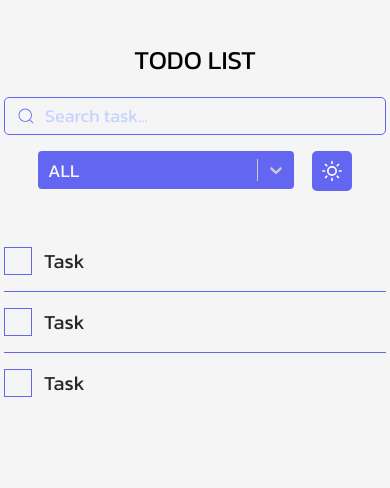
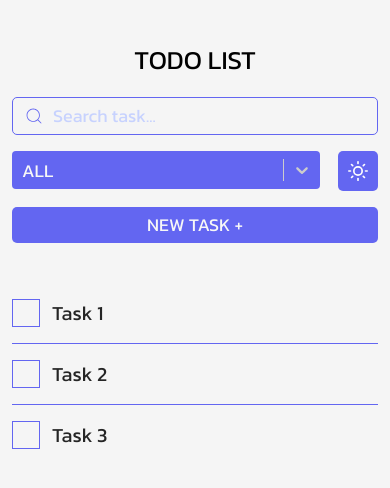
Before and after one commit to skyzerx777/ToDo-react, a React (Vite) app: page / in a window 390 px wide. Shown: the top 488 px of the page. Built offline with nearby package versions, Linux system fonts and the light colour scheme.

Commit message:
added add task button

```diff
--- a/src/App.tsx
+++ b/src/App.tsx
@@ -1,6 +1,7 @@
 import { createContext, useState } from 'react';
 import { Helmet } from 'react-helmet';
 import './App.css';
+import AddTaskButton from './components/AddTaskButton';
 import Content from './components/Content';
 import SearchInput from './components/SearchInput';
 
@@ -24,7 +25,7 @@ function App() {
 					}; transition: background-color .2s`}
 				</style>
 			</Helmet>
-			<header className='max-w-3xl mx-auto px-1 md:px-10 text-center pt-10'>
+			<header className='max-w-3xl mx-auto px-3 md:px-10 text-center pt-10'>
 				<h1
 					className={`uppercase text-[26px] leading-[39px] font-medium transition-colors duration-300 ${
 						theme === 'light' ? 'text-black' : 'text-white'
@@ -33,6 +34,7 @@ function App() {
 					Todo list
 				</h1>
 				<SearchInput />
+				<AddTaskButton />
 			</header>
 			<Content />
 		</ThemeContext.Provider>
--- a/src/components/AddButton.tsx
+++ /dev/null
@@ -1,3 +0,0 @@
-export default function AddButton() {
-	return <div>AddButton</div>;
-}
--- a/src/components/AddTaskButton.tsx
+++ b/src/components/AddTaskButton.tsx
@@ -1,3 +1,19 @@
+import { useState } from 'react';
+import { FaPlus } from 'react-icons/fa6';
+
 export default function AddTaskButton() {
-	return <div>AddTaskButton</div>;
+	const [windowWidth, setWindowWidth] = useState<number>(window.innerWidth);
+	window.addEventListener('resize', () => {
+		setWindowWidth(window.innerWidth);
+	});
+	return (
+		<button className='bg-indigo-500 rounded-[5px] w-full mt-4 py-1 uppercase font-medium text-[#f7f7f7] leading-7 text-lg md:fixed md:bottom-6 md:right-6 md:w-14 md:h-14 md:rounded-full md:text-4xl md:mt-0 md:py-0'>
+			{windowWidth >= 768 && (
+				<div className='flex justify-center'>
+					<FaPlus />
+				</div>
+			)}
+			{windowWidth < 768 && 'New Task +'}
+		</button>
+	);
 }
--- a/src/components/CategorySelect.tsx
+++ b/src/components/CategorySelect.tsx
@@ -73,7 +73,7 @@ export default function CategorySelect() {
 			options={options}
 			isSearchable={false}
 			styles={style}
-			className='grow max-w-64'
+			className='grow'
 		/>
 	);
 }
--- a/src/components/Content.tsx
+++ b/src/components/Content.tsx
@@ -3,7 +3,7 @@ import TasksList from './TasksList';
 export default function Content() {
 	return (
 		<main>
-			<div className='max-w-3xl mx-auto px-1 md:px-24 text-center pt-10'>
+			<div className='max-w-3xl mx-auto px-3 md:px-24 text-center pt-10'>
 				<TasksList />
 			</div>
 		</main>
--- a/src/components/Task.tsx
+++ b/src/components/Task.tsx
@@ -2,16 +2,13 @@ import { useContext, useState } from 'react';
 import { FaCheck } from 'react-icons/fa';
 import { ThemeContext } from '../App';
 
-export default function Task() {
+export default function Task({ children }: { children: string }) {
 	const { theme } = useContext(ThemeContext);
 	const [isChecked, setIsChecked] = useState<boolean>(false);
-
 	return (
 		<div
 			className='border-b last:border-0 border-indigo-500 text-left py-4 text-xl cursor-pointer select-none '
-			onClick={() => {
-				setIsChecked(prev => !prev);
-			}}
+			onClick={() => setIsChecked(prev => !prev)}
 		>
 			<div
 				className={`inline-block w-7 h-7 align-top border border-indigo-500 relative transition-colors duration-300 ${
@@ -28,11 +25,13 @@ export default function Task() {
 			</div>
 			<div className='inline-block ps-3'>
 				<span
-					className={`leading-7 transition-colors duration-200 ${
+					className={`leading-7 transition-all duration-200 ${
 						theme === 'light' ? 'text-[#252525]' : 'text-[#f7f7f7]'
+					} ${
+						isChecked ? 'line-through opacity-60' : 'no-underline opacity-100'
 					}`}
 				>
-					Task
+					{children}
 				</span>
 			</div>
 		</div>
--- a/src/components/TasksList.tsx
+++ b/src/components/TasksList.tsx
@@ -3,9 +3,9 @@ import Task from './Task';
 export default function TasksList() {
 	return (
 		<div>
-			<Task />
-			<Task />
-			<Task />
+			<Task>Task 1</Task>
+			<Task>Task 2</Task>
+			<Task>Task 3</Task>
 		</div>
 	);
 }
```
Also changed, not shown: src/components/TaskList.tsx (deleted).
